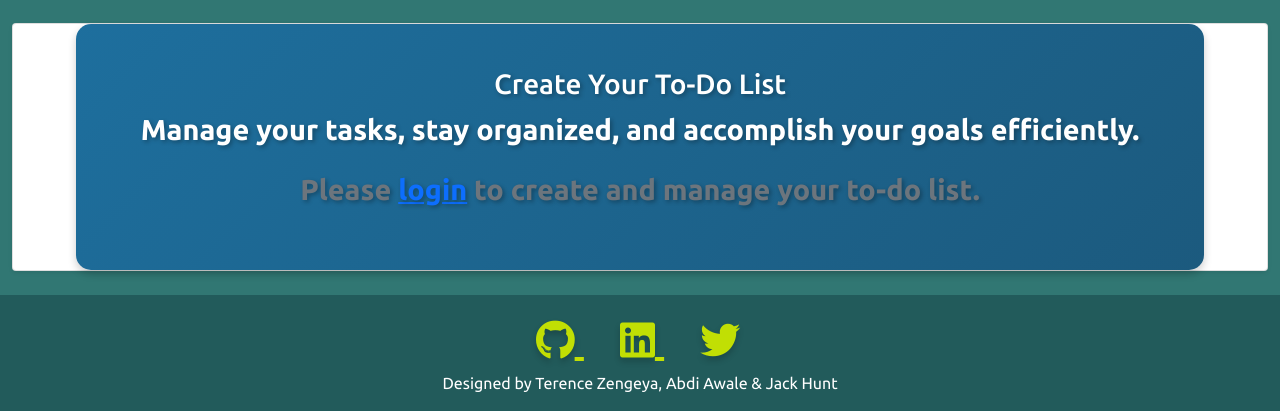
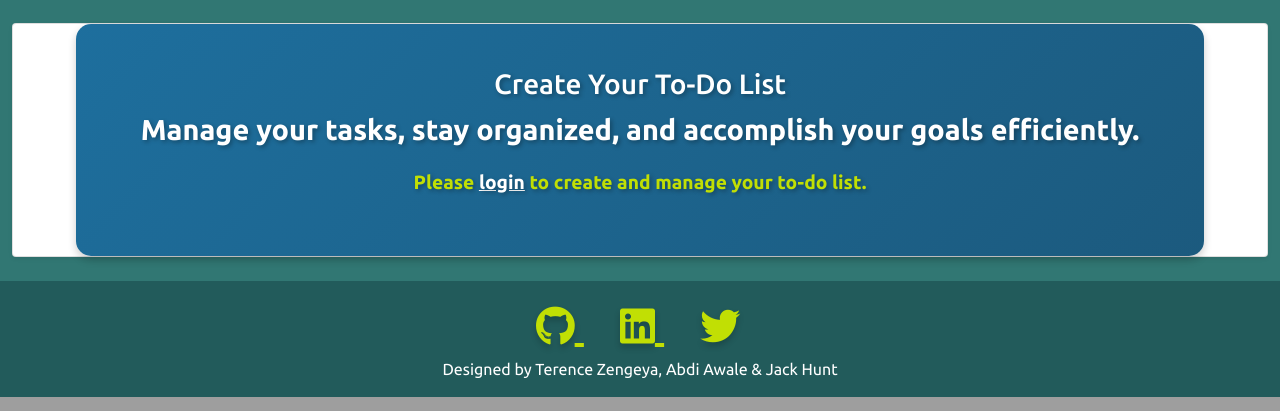
Before and after one commit to TerenceTamuka/to-do_application-hackathon, a Django app: page /todo_list/ in a window 1280 px wide. Shown: the part 541-952 px from the top of the page. Run offline with Django 5.2, Linux system fonts and the light colour scheme.

```diff
--- a/static/css/style.css
+++ b/static/css/style.css
@@ -104,6 +104,18 @@ body {
     transition: background-color 0.3s ease;
 }
 
+.text-prompt{
+    font-size: 1.2rem;
+    font-weight: bold;
+    color: #c1df04;
+}
+
+.login-prompt {
+    font-size: 1.2rem;
+    font-weight: bold;
+    color: #fff;
+}
+
 .btn-primary:hover {
     background-color: rgb(3, 72, 112); /* Darker shade on hover */
 }
@@ -150,3 +162,25 @@ body {
         font-size: 2rem; /* Slightly smaller for mobile */
     }
 }
+
+/* Sign up Page */
+
+.mb-4{
+    color: #317773;
+}
+
+.register-message{
+    font-size: 1.5rem;
+    text-align: center;
+    color: #317773;
+}
+
+.mt-4{
+    color: #317773;
+}
+
+/* Sign up link */
+
+.link{
+    color: #c1df04;
+}
--- a/templates/account/signup.html
+++ b/templates/account/signup.html
@@ -10,7 +10,7 @@
     <div class="row justify-content-center">
       <div class="col-md-8">
         <h3 class="mb-4">{% trans "Create Your To-Do Account" %}</h3>
-        <p>{% blocktrans %}Already have an account? <a href="{{ login_url }}">Log in</a> to manage your to-do lists.{% endblocktrans %}</p>
+        <p class="register-message">{% blocktrans %}Already have an account? <a href="{{ login_url }}">Log in</a> to manage your to-do lists.{% endblocktrans %}</p>
       </div>
     </div>
 
--- a/todo/templates/todo/index.html
+++ b/todo/templates/todo/index.html
@@ -28,7 +28,7 @@
                     {% if user.is_authenticated %}
                         <a href="{% url 'todo_form' %}" class="btn btn-primary">Create a New To-Do List</a>
                     {% else %}
-                        <p class="text-muted">Please <a href="{% url 'login' %}">login</a> to create and manage your to-do list.</p>
+                        <p class="text-prompt">Please <a class="login-prompt" href="{% url 'login' %}">login</a> to create and manage your to-do list.</p>
                     {% endif %}
                 </div>
             </div>
```
Also changed, not shown: todo/templates/todo/todo_form.html (+4 -5 lines), README.md, 1 other file.
